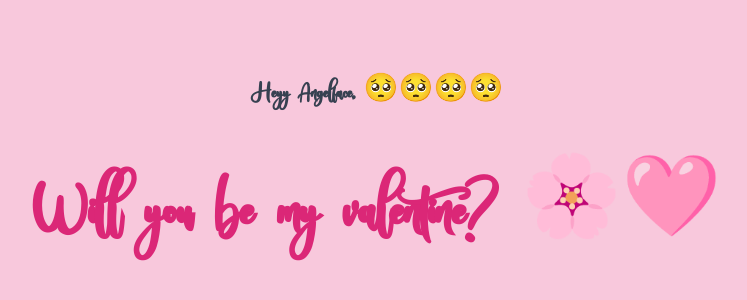
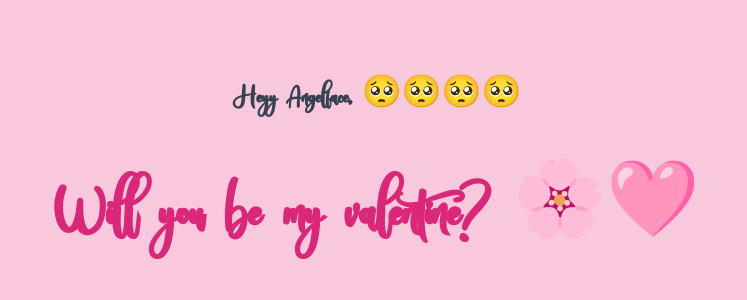
Before and after one commit to khervie-star/bemybae, a Next.js app: page / in a window 1280 px wide. Shown: the part 234-534 px from the top of the page, without its empty margins (263-1010 px from the left). Built offline with nearby package versions, Linux system fonts and the light colour scheme; a web font is replaced by a local one.

Commit message:
Update page.tsx

```diff
--- a/src/app/page.tsx
+++ b/src/app/page.tsx
@@ -6,10 +6,10 @@ export default function Home() {
     <main className="flex w-full h-screen p-5 lg:p-8 bg-[#f8c8dc]">
       <div className="w-full h-full flex justify-center items-center">
         <div className="w-full lg:max-w-[800px]">
-          <h1 className="text-[20px] lg:text-[28px] font-bold text-gray-700 mb-8 font-snowtimes text-center">
+          <h1 className="text-[24px] lg:text-[32px] font-bold text-gray-700 mb-8 font-snowtimes text-center">
             Heyy Angelface, 🥺🥺🥺🥺
           </h1>
-          <p className="text-[50px] text-pink-600 lg:text-[80px] font-semibold font-snowtimes text-center">
+          <p className="text-[45px] text-pink-600 lg:text-[75px] font-semibold font-snowtimes text-center">
             Will you be my valentine? 🌸🩷
           </p>
         </div>
```
